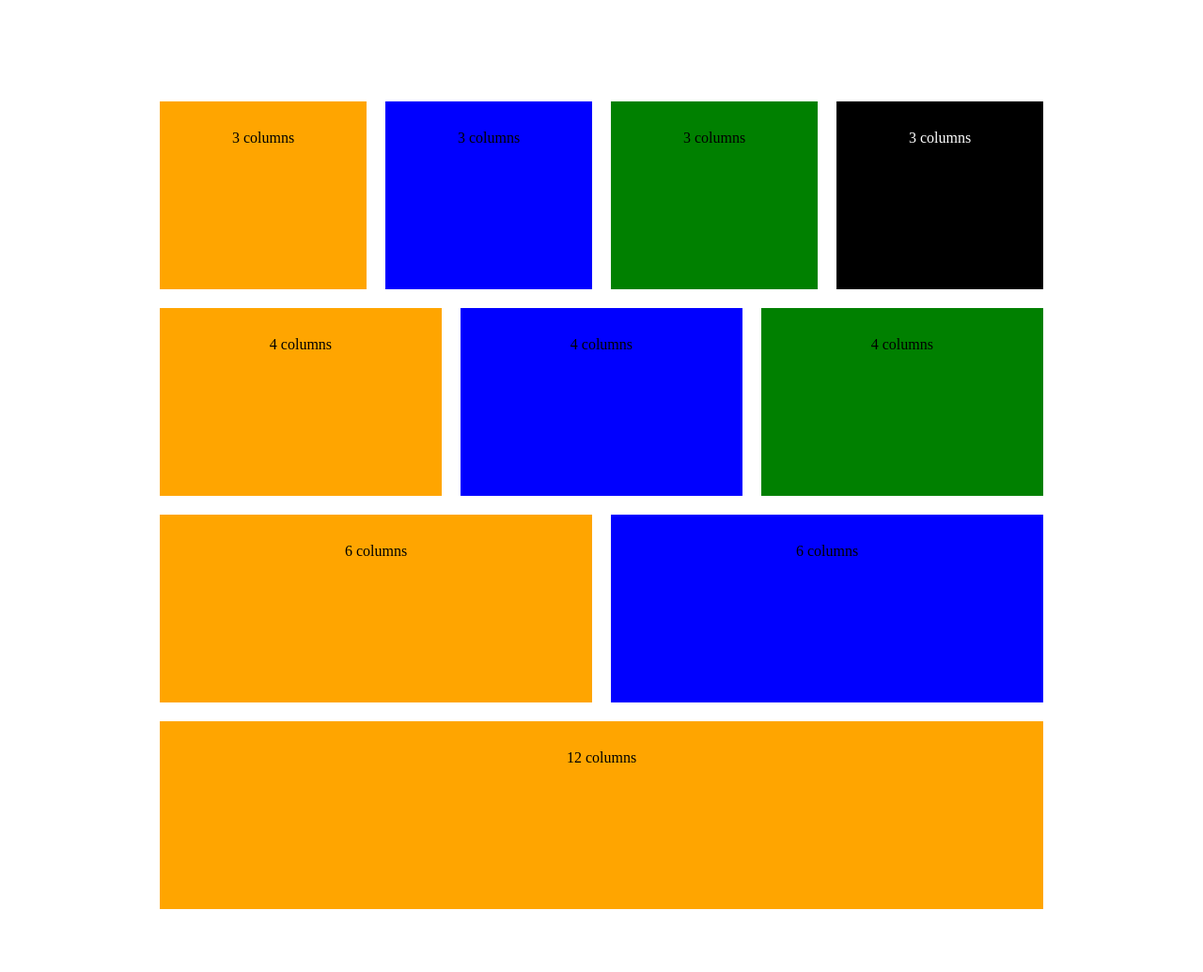
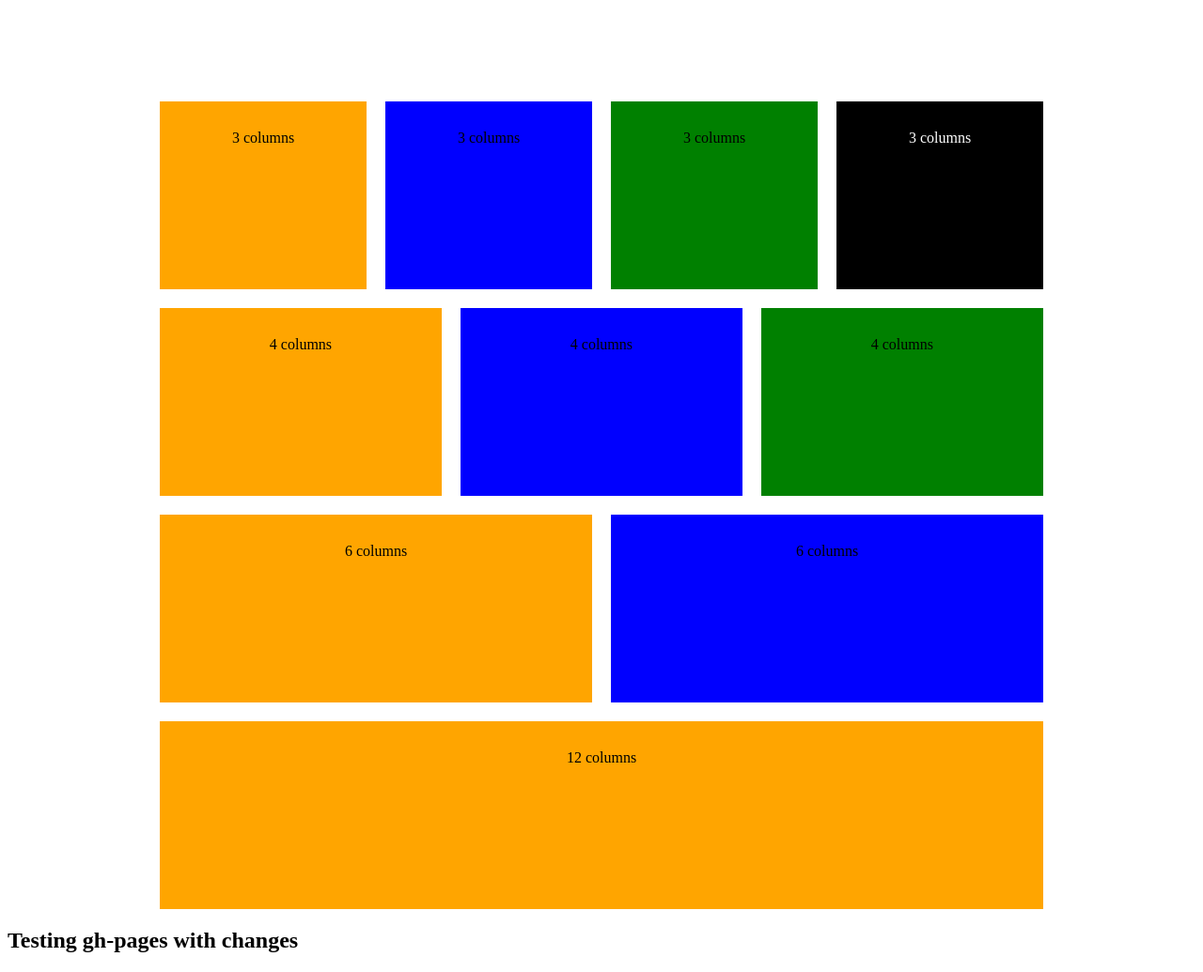
Before and after one commit to MeeVish/grid, a plain HTML site: page index.html in a window 1280 px wide. Shown: the whole page at 94% size. Before the commit the page ends 988 px from the top, so only its background shows below. Drawn offline with Linux system fonts and the light colour scheme.

Commit message:
second commit

```diff
--- a/index.html
+++ b/index.html
@@ -60,7 +60,7 @@
       </div>
 
     </div>
-
+ <h2>Testing gh-pages with changes</h2>
   </main>
 </body>
 </html>
```
